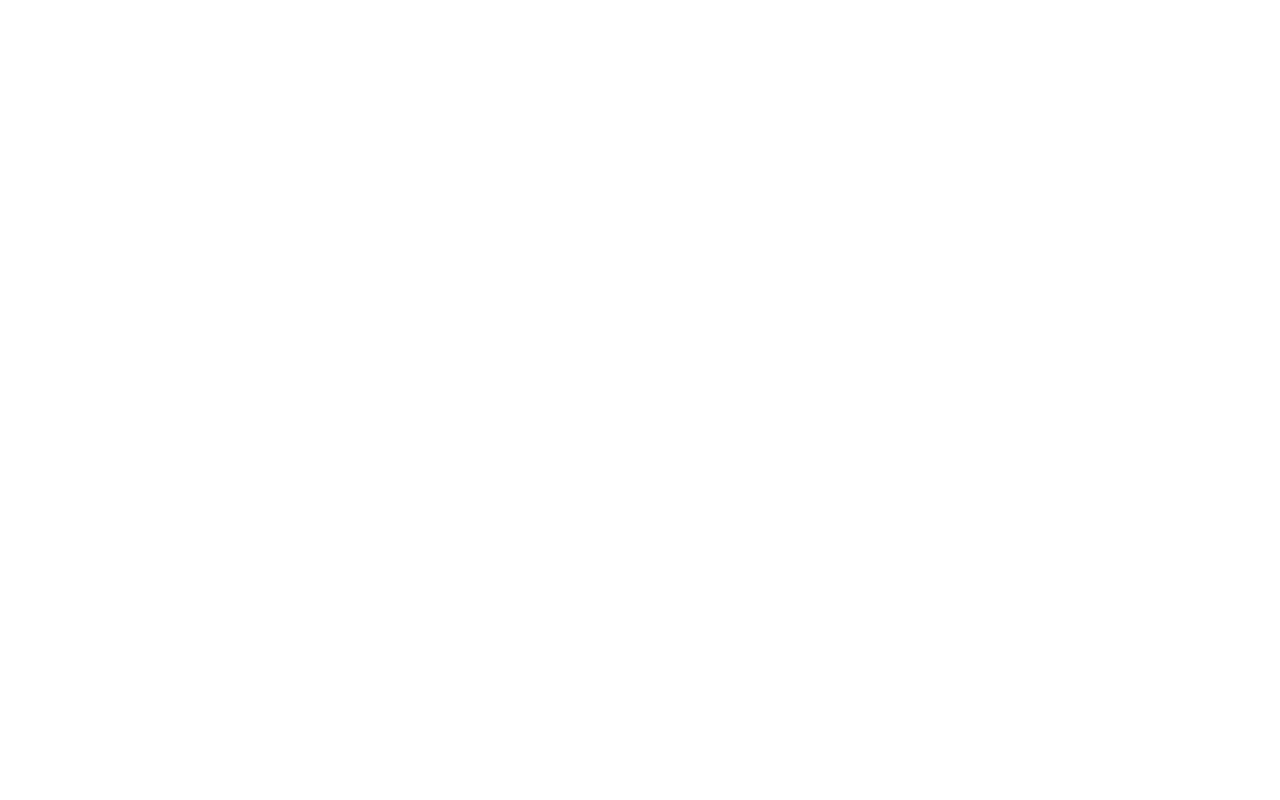
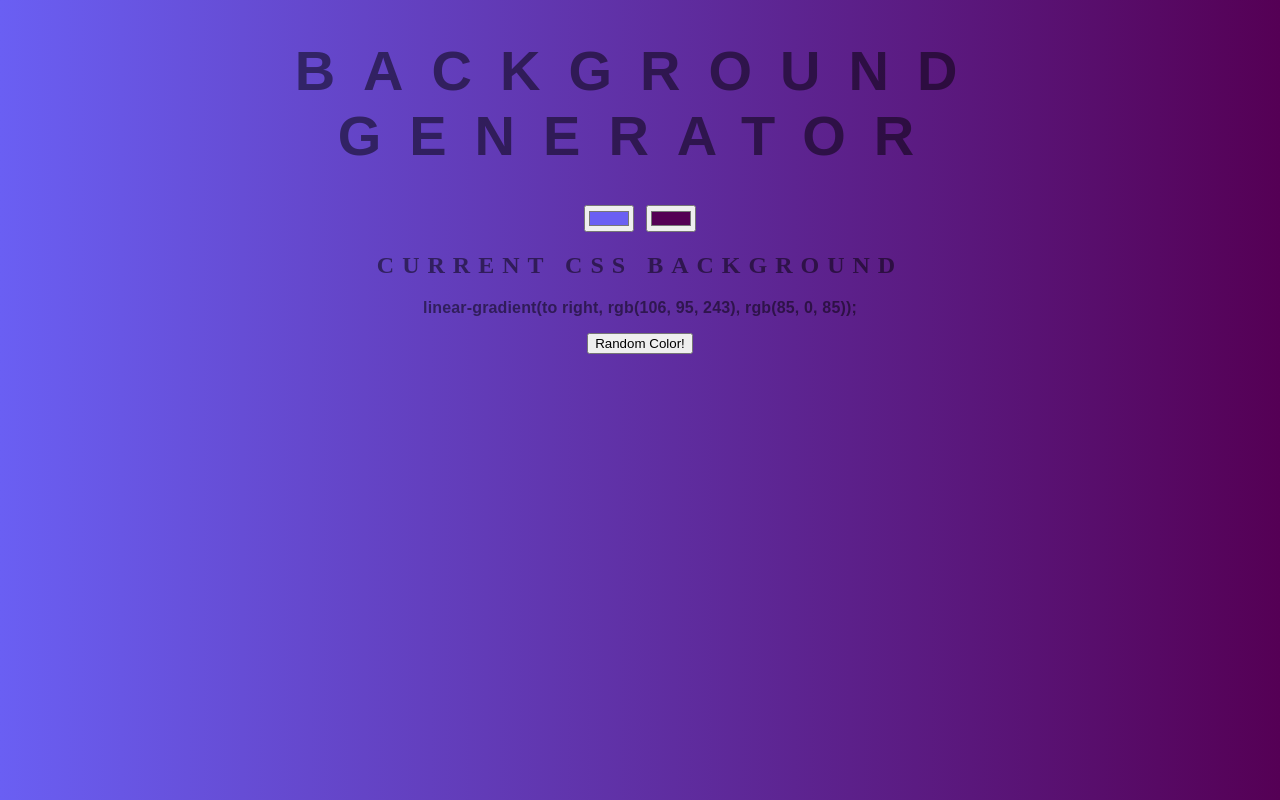
Before and after one commit to yusts/Background-Generator, a plain HTML site: page index.html in a window 1280 px wide. Drawn offline with Linux system fonts and the light colour scheme.

Commit message:
Add files via upload

```diff
--- a/index.html
+++ b/index.html
@@ -1,16 +1,16 @@
 <!DOCTYPE html>
-<html lang="en">
+<html>
 <head>
-    <meta charset="UTF-8">
-    <meta name="viewport" content="width=device-width, initial-scale=1.0">
-    <meta http-equiv="X-UA-Compatible" content="ie=edge">
-    <title>Background</title>
-    <link rel="stylesheet" href="style.css">
+	<title>Gradient Background</title>
+	<link rel="stylesheet" type="text/css" href="style.css">
 </head>
-<body>
-
-
-
-    <script src="script.js"></script>
+<body id="gradient">
+	<h1>Background Generator</h1>
+	<input class="color1" type="color" name="color1" value="#6a5ff3">
+	<input class="color2" type="color" name="color2" value="#550055">
+	<h2>Current CSS Background</h2>
+	<h3></h3>
+	<button id="random">Random Color!</button>
+	<script type="text/javascript" src="script.js"></script>
 </body>
 </html>
--- a/script.js
+++ b/script.js
@@ -0,0 +1,30 @@
+var css = document.querySelector("h3");
+var color1 = document.querySelector(".color1");
+var color2 = document.querySelector(".color2");
+var body = document.getElementById("gradient");
+var randomColor = document.getElementById("random");
+
+function setGradient() {
+	body.style.background =
+	"linear-gradient(to right, "
+	+ color1.value
+	+ ", "
+	+ color2.value
+	+ ")";
+	css.textContent = body.style.background + ";";
+
+}
+
+setGradient();
+
+color1.addEventListener("input", setGradient);
+
+color2.addEventListener("input", setGradient);
+
+random.addEventListener("click", generateColor);
+
+function generateColor () {
+	color1.value = '#'+Math.random().toString(16).substr(2,6);
+	color2.value = '#'+Math.random().toString(16).substr(2,6);
+	setGradient()
+}
--- a/style.css
+++ b/style.css
@@ -0,0 +1,25 @@
+body {
+	font: 'Raleway', sans-serif;
+	color: rgba(0,0,0,.5);
+	text-align: center;
+	text-transform: uppercase;
+	letter-spacing: .5em;
+	top: 15%;
+	background: linear-gradient(to right, red, yellow);
+}
+h1{
+	font: 600 3.5em 'Raleway', sans-serif;
+	color: rgba(0,0,0,.5);
+	text-align: center;
+	text-transform: uppercase;
+	letter-spacing: .5em;
+	width: 100%;
+}
+
+h3 {
+	font: 900 1em 'Raleway', sans-serif;
+	color: rgba(0,0,0,.5);
+	text-align: center;
+	text-transform: none;
+	letter-spacing: 0.01em;
+}
```
